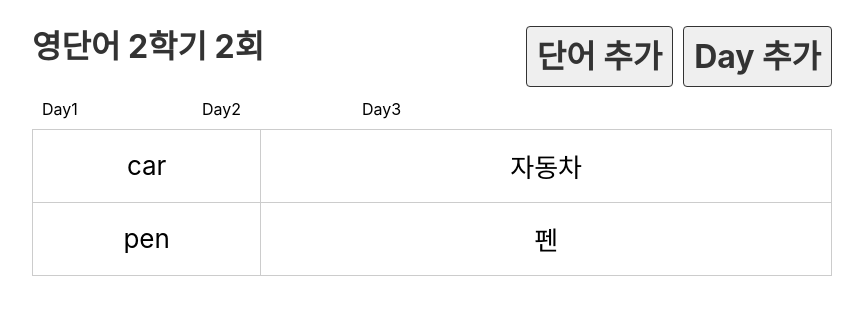
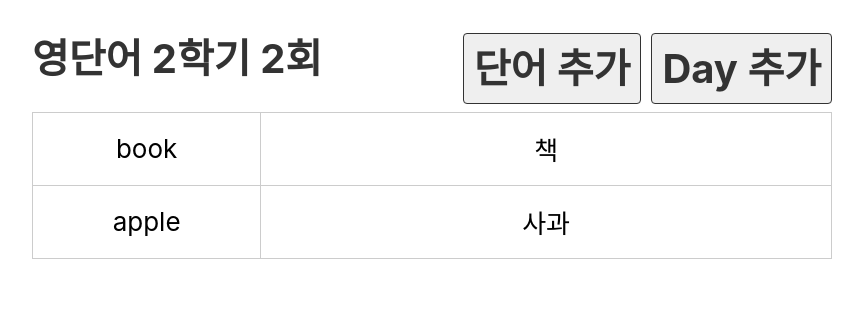
Before and after one commit to soeun823/react_study, a React (Create React App) app in the folder study/: page /day in a window 1280 px wide. Shown: the top 314 px of the page, without its empty margins (208-1071 px from the left). Built offline with nearby package versions, Linux system fonts and the light colour scheme.

Commit message:
화면 출력 안됨...

```diff
--- a/study/package.json
+++ b/study/package.json
@@ -8,6 +8,7 @@
     "@testing-library/user-event": "^13.5.0",
     "react": "^18.3.1",
     "react-dom": "^18.3.1",
+    "react-router-dom": "^6.26.2",
     "react-scripts": "5.0.1",
     "web-vitals": "^2.1.4"
   },
--- a/study/src/App.js
+++ b/study/src/App.js
@@ -1,16 +1,19 @@
-
 import Day from "./component/Day";
 import DayList from "./component/DayList";
 import Header from "./component/Header";
-
+import { BrowserRouter, Route, Routes } from "react-router-dom";
 
 function App() {
   return (
-    <div className="App">
-      <Header />
-      <DayList />
-      <Day />
-    </div>
+    <BrowserRouter>
+      <div className="App">
+        <Header />
+        <Routes> {/* Switch 대신 Routes 사용 */}
+          <Route path="/" element={ <DayList />} /> {/* exact 필요 없음 */}
+          <Route path="/day" element={<Day />} />
+        </Routes>
+      </div>
+    </BrowserRouter>
   );
 }
 
--- a/study/src/component/Day.js
+++ b/study/src/component/Day.js
@@ -2,7 +2,7 @@ import dummy from "../db/data.json"
 
 export default function Day(){
     //dummy.words
-    const day = 2;
+    const day = 1;
     const wordList = dummy.words.filter(word => (word.day === day))
     console.log(wordList);
     return<>
@@ -10,12 +10,8 @@ export default function Day(){
             <tbody>
                 {wordList.map(word => (
                     <tr>
-                        <td>
-                            {word.eng}
-                        </td>
-                        <td>
-                            {word.kor}
-                        </td>
+                        <td>{word.eng}</td>
+                        <td>{word.kor}</td>
                     </tr>
                 ))}
             </tbody>
--- a/study/src/index.css
+++ b/study/src/index.css
@@ -5,7 +5,7 @@ body {
     sans-serif;
   -webkit-font-smoothing: antialiased;
   -moz-osx-font-smoothing: grayscale;
-  font-size: 1rem;
+  font-size: 20px;
 }
 
 ol,
```
Also changed, not shown: 1 other file (tests, documents, lock files or other folders).
